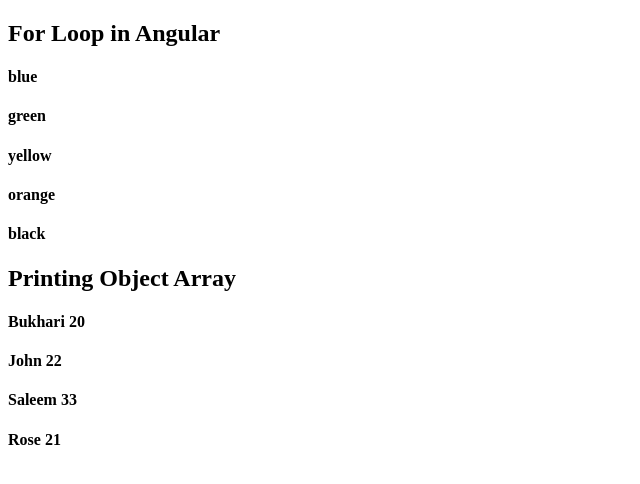
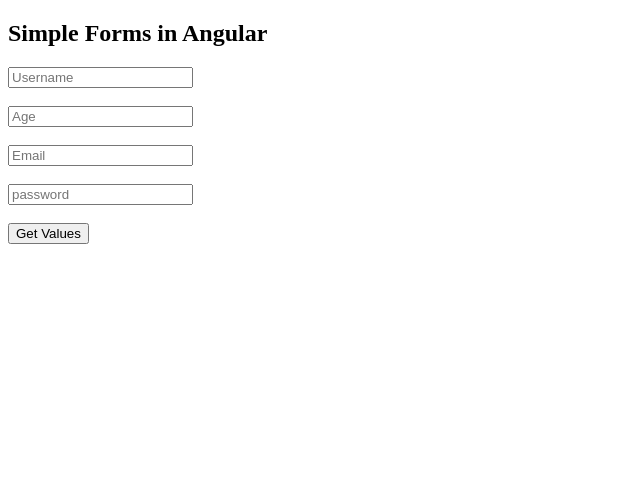
Before and after one commit to Shujaat34/angular-work, an Angular app: page / in a window 1280 px wide. Shown: the top 484 px of the page, without its empty margins (0-640 px from the left). Built offline with nearby package versions, Linux system fonts and the light colour scheme.

Commit message:
Getting Data From Form Fields

```diff
--- a/src/app/app.component.html
+++ b/src/app/app.component.html
@@ -1,10 +1,11 @@
-<h2>For Loop in Angular</h2>
+<h2>Simple Forms in Angular</h2>
 
-<h4 *ngFor="let item of colorArray">
-{{item}}
-</h4>
-<h2>Printing Object Array</h2>
-<h4 *ngFor="let p of persons">
-  {{p.name}}
-  {{p.age}}
-</h4>
+<form action="" #simpleForm="ngForm" (ngSubmit)="getUserDetails(simpleForm.value)">
+  <input type="text" ngModel name="username" placeholder="Username"><br><br>
+  <input type="text" ngModel name="age" placeholder="Age"><br><br>
+  <input type="text" ngModel name="email" placeholder="Email"><br><br>
+  <input type="password" ngModel name="password" placeholder="password"><br><br>
+
+  <button> Get Values </button>
+
+</form>
--- a/src/app/app.component.ts
+++ b/src/app/app.component.ts
@@ -8,21 +8,7 @@ import { Component } from '@angular/core';
 })
 export class AppComponent {
   title = 'My Blog';
-  colorArray = ['blue','green','yellow','orange','black'];
-
-  persons = [
-    {
-      name:'Bukhari',
-      age: 20
-    },{
-      name:'John',
-      age: 22
-    },{
-      name:'Saleem',
-      age: 33
-    },{
-      name:'Rose',
-      age: 21
-    },
-  ]
+  getUserDetails(values:string) {
+    console.log(values)
+  }
 }
--- a/src/app/app.module.ts
+++ b/src/app/app.module.ts
@@ -5,6 +5,7 @@ import { AppRoutingModule } from './app-routing.module';
 import { AppComponent } from './app.component';
 import {UsersModule} from './users/users.module';
 import { UserlistComponent } from './userlist/userlist.component'
+import { FormsModule } from '@angular/forms';
 
 @NgModule({
   declarations: [
@@ -14,7 +15,8 @@ import { UserlistComponent } from './userlist/userlist.component'
   imports: [
     BrowserModule,
     AppRoutingModule,
-    UsersModule
+    UsersModule,
+    FormsModule
   ],
   providers: [],
   bootstrap: [AppComponent]
```
